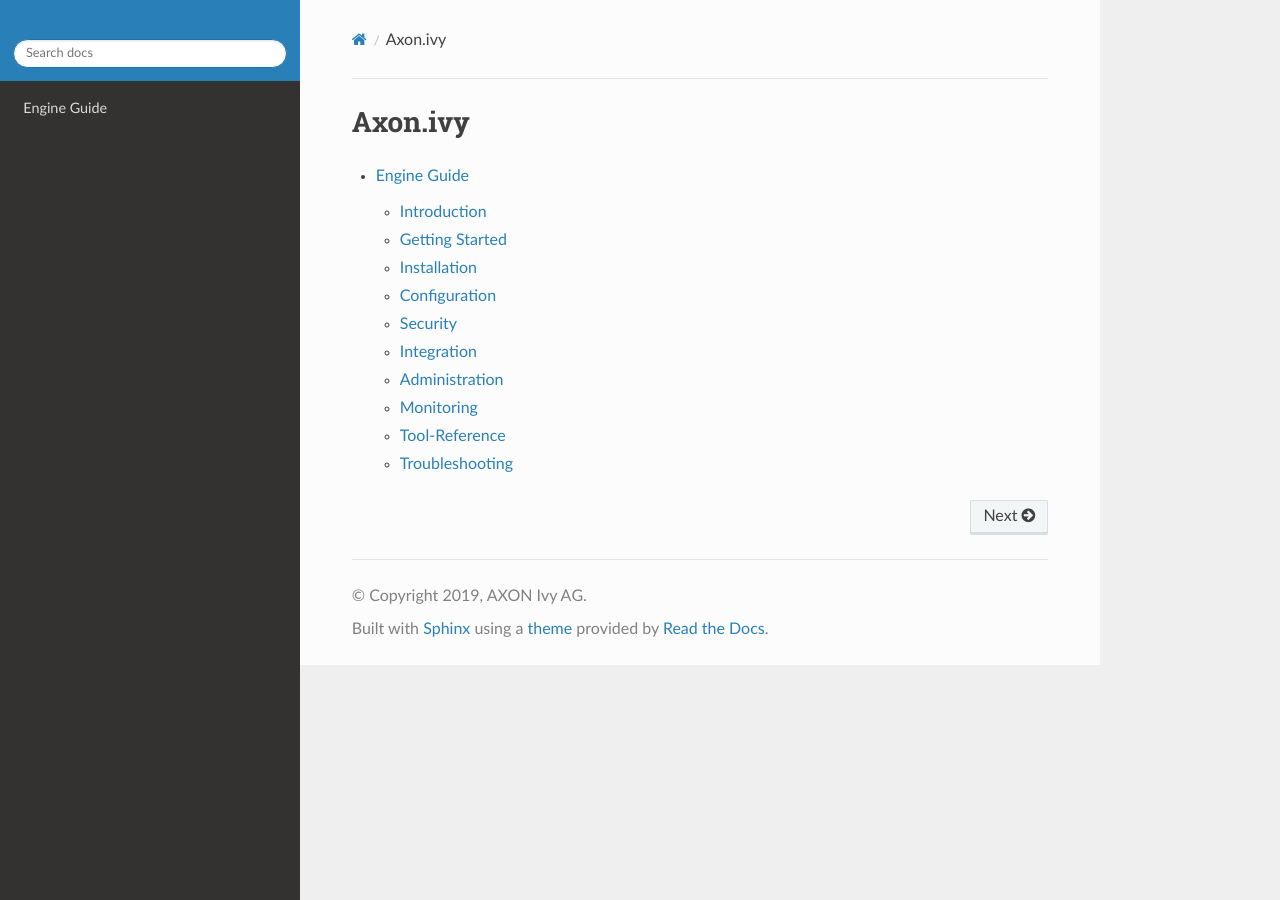
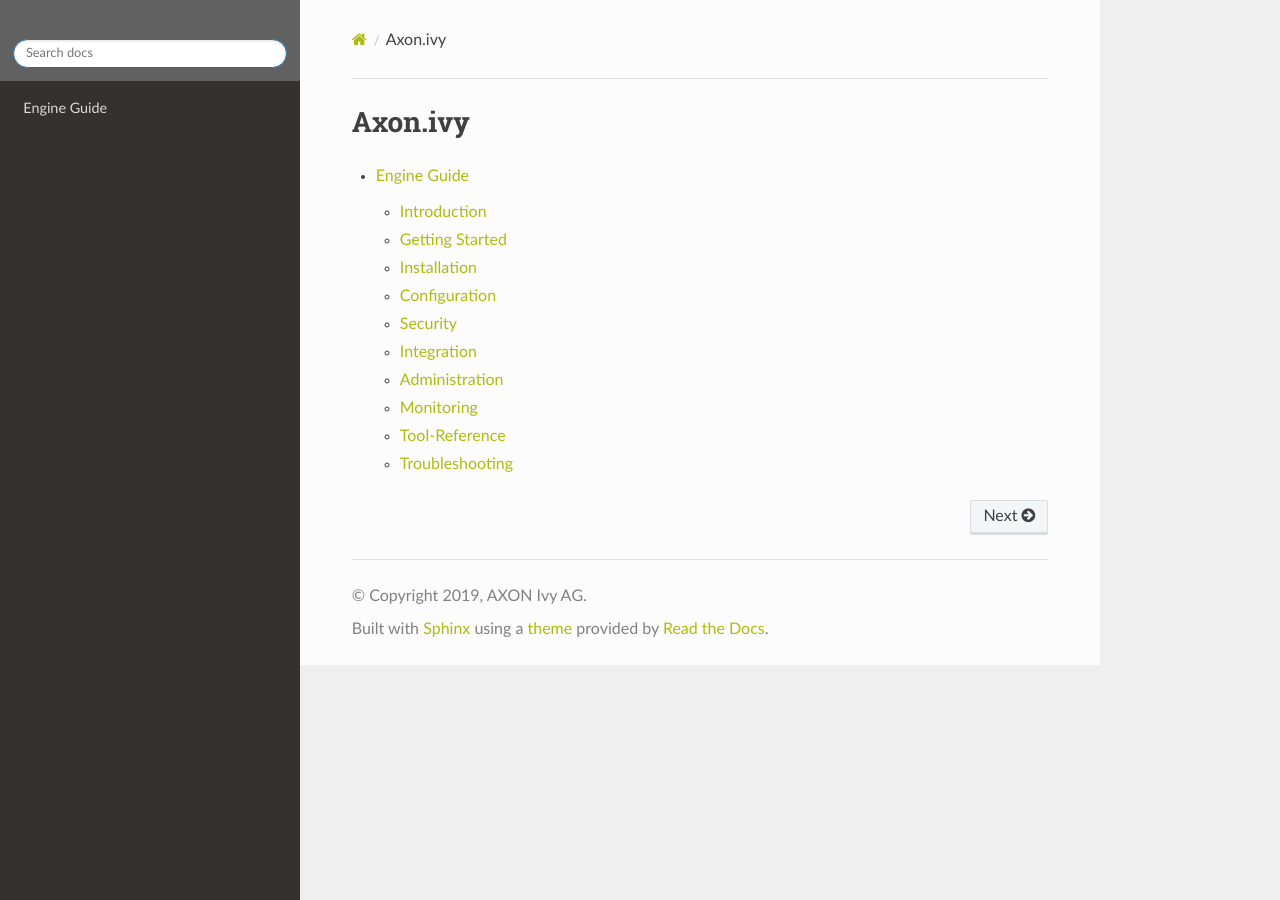
Before and after one commit to bernhardAxonIvy/doc, a Sphinx documentation site: the page built from source/index.rst, in a window 1280 px wide. Built offline with Sphinx 7.4.7 and the Read the Docs theme 2.0.0, drawn with Linux system fonts in a browser that asks for light colours; the version number could not be read and is left out.

Commit message:
XIVY-3036 restyle engine guide

```diff
--- a/source/_static/css/custom.css
+++ b/source/_static/css/custom.css
@@ -1,6 +1,15 @@
+.wy-side-nav-search {
+    /*background-color: #a4b104;*/
+    background-color: #616161;
+}
+
+.wy-nav-content a {
+    color: #aebb0e;
+}
+
 /* fix coloring of visited links */
 .wy-nav-content a:visited  {
-    color: #2980B9;
+    color: #aebb0e;
 }
 
 /* spaces between single li elements */
```
